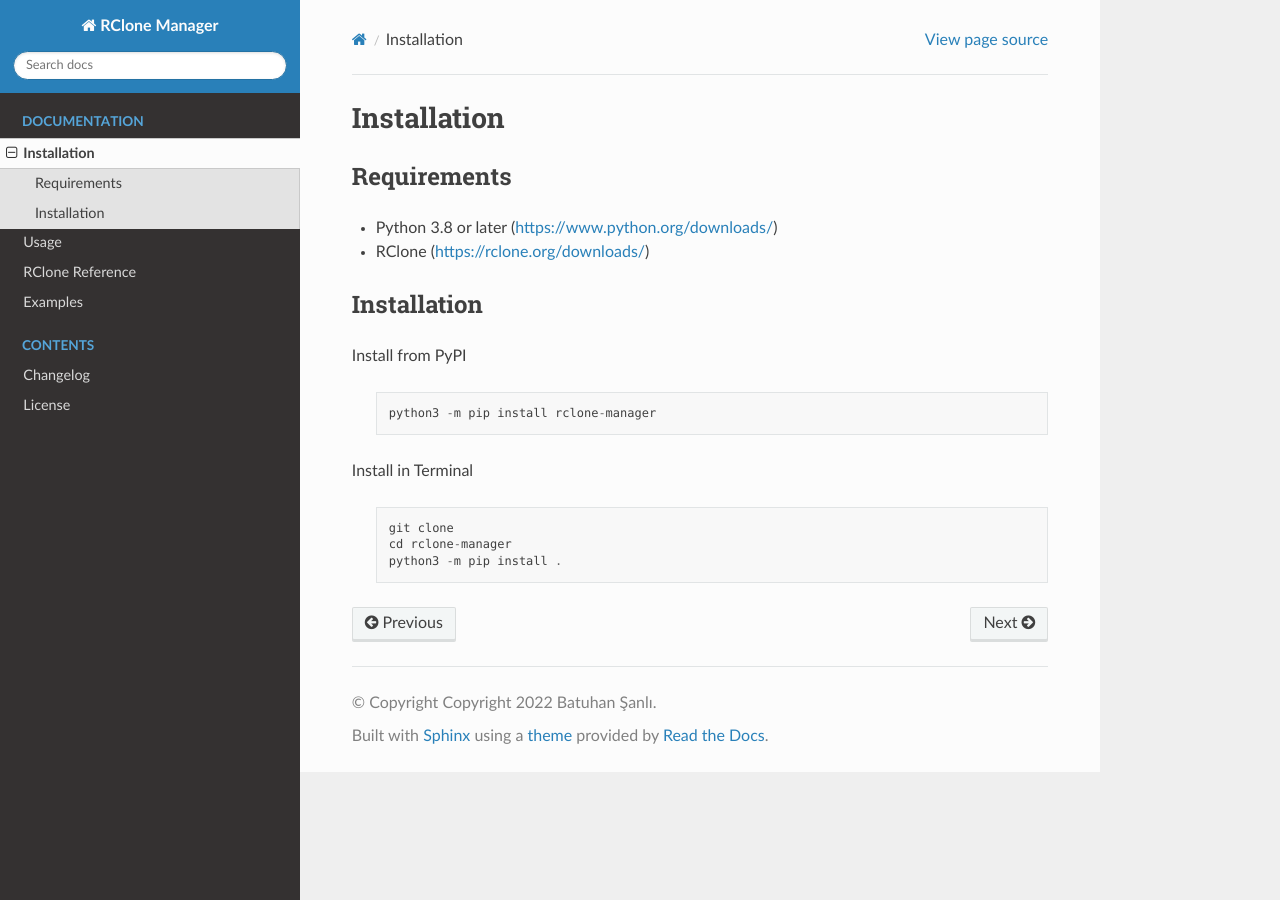
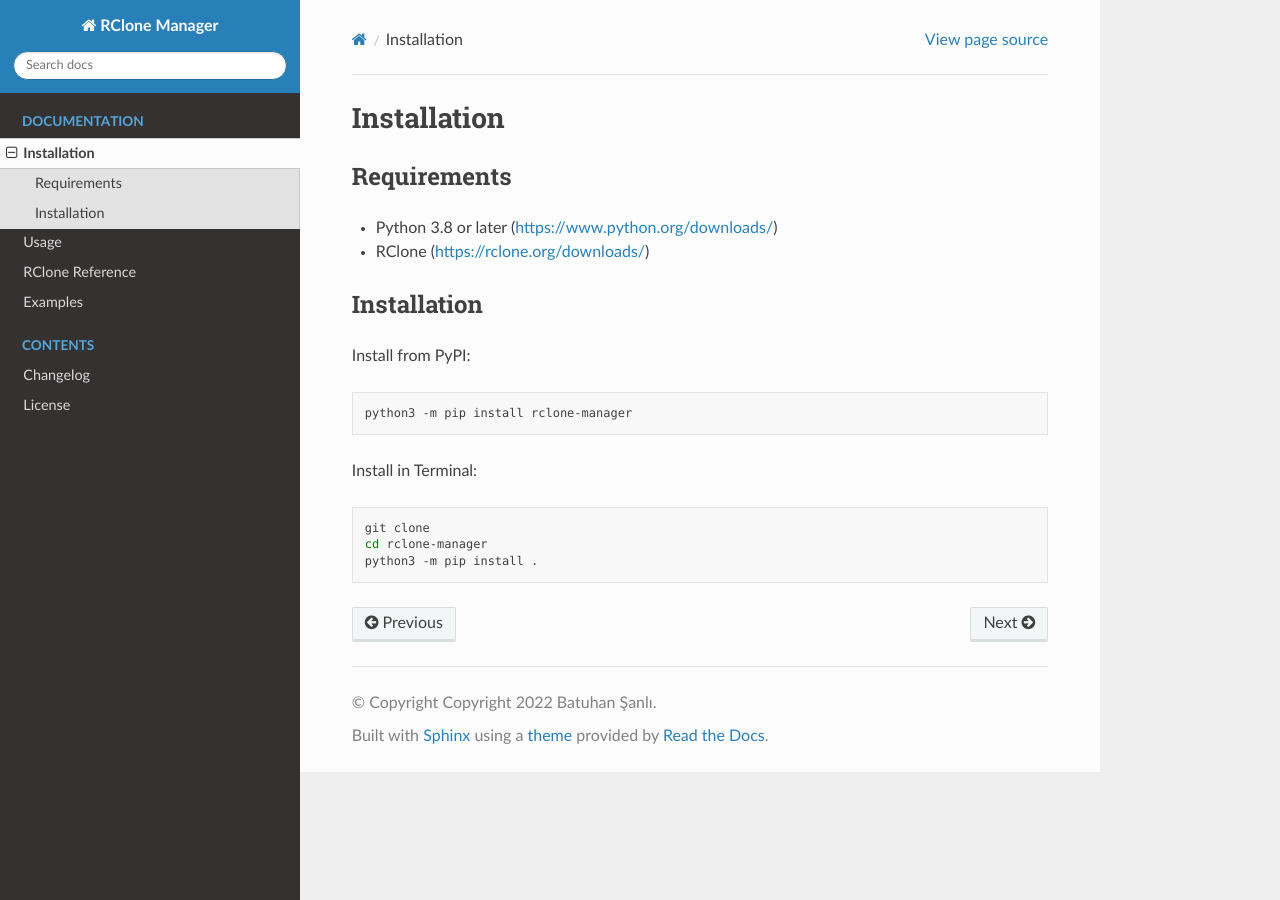
Before and after one commit to batuhan0sanli/rclone-manager, a Sphinx documentation site: the page built from docs/documentation/installation.rst, in a window 1280 px wide. Built offline with Sphinx 7.4.7 and the Read the Docs theme 2.0.0, drawn with Linux system fonts in a browser that asks for light colours.

Commit message:
edit code block from installation

```diff
--- a/docs/documentation/installation.rst
+++ b/docs/documentation/installation.rst
@@ -10,15 +10,15 @@
 Installation
 ------------
 
-Install from PyPI
+Install from PyPI:
 
-   ::
+.. code-block:: bash
 
       python3 -m pip install rclone-manager
 
-Install in Terminal
+Install in Terminal:
 
-   ::
+.. code-block:: bash
 
       git clone
       cd rclone-manager
```
